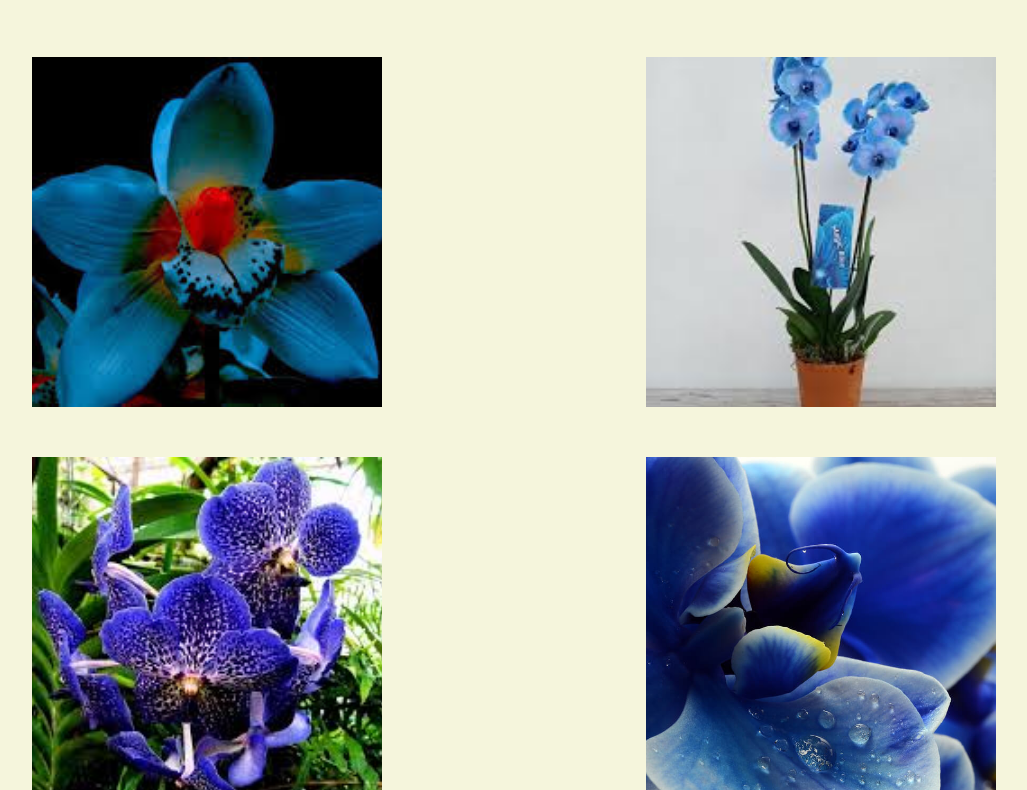
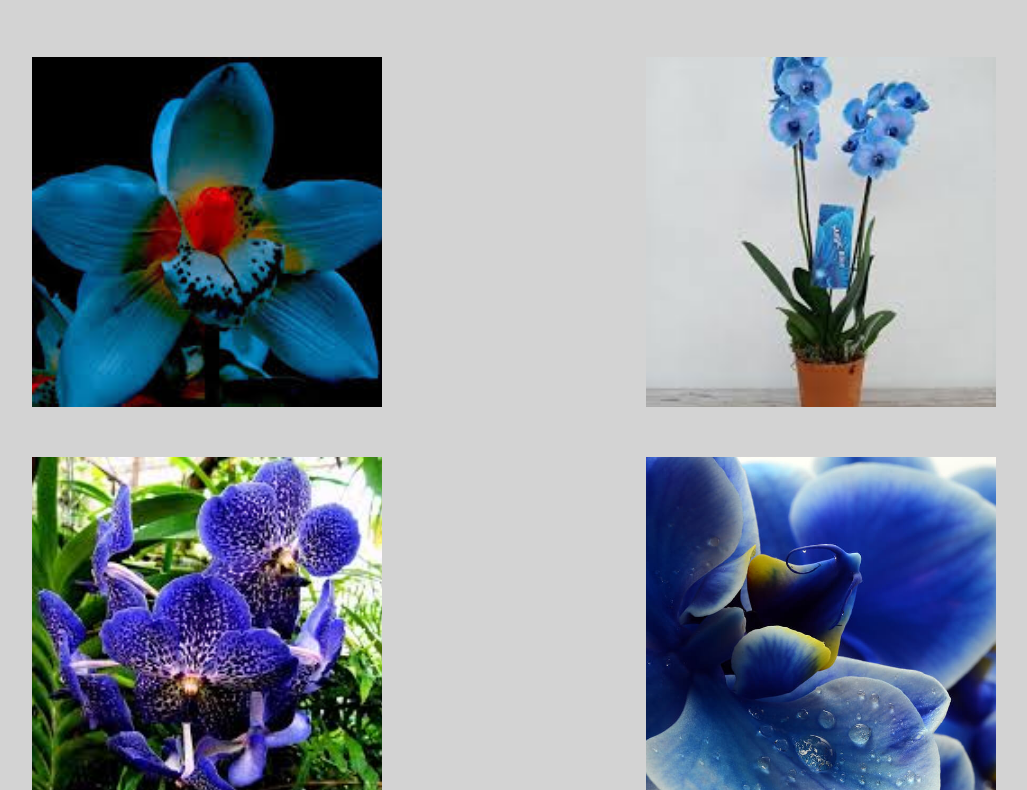
Before and after one commit to DanielRecouso/ThePlant, a plain HTML site: page plant.html in a window 1280 px wide. Shown: the part 73-863 px from the top of the page, without its empty margins (146-1173 px from the left). Drawn offline with Linux system fonts and the light colour scheme.

Commit message:
Carpeta rss

```diff
--- a/style.css
+++ b/style.css
@@ -1,5 +1,5 @@
 body{
-  background-color: beige;
+  background-color:lightgrey
 }
 header{
   text-align: center;
```
Also changed, not shown: index.html (+1 -1 lines), 2 other files.
